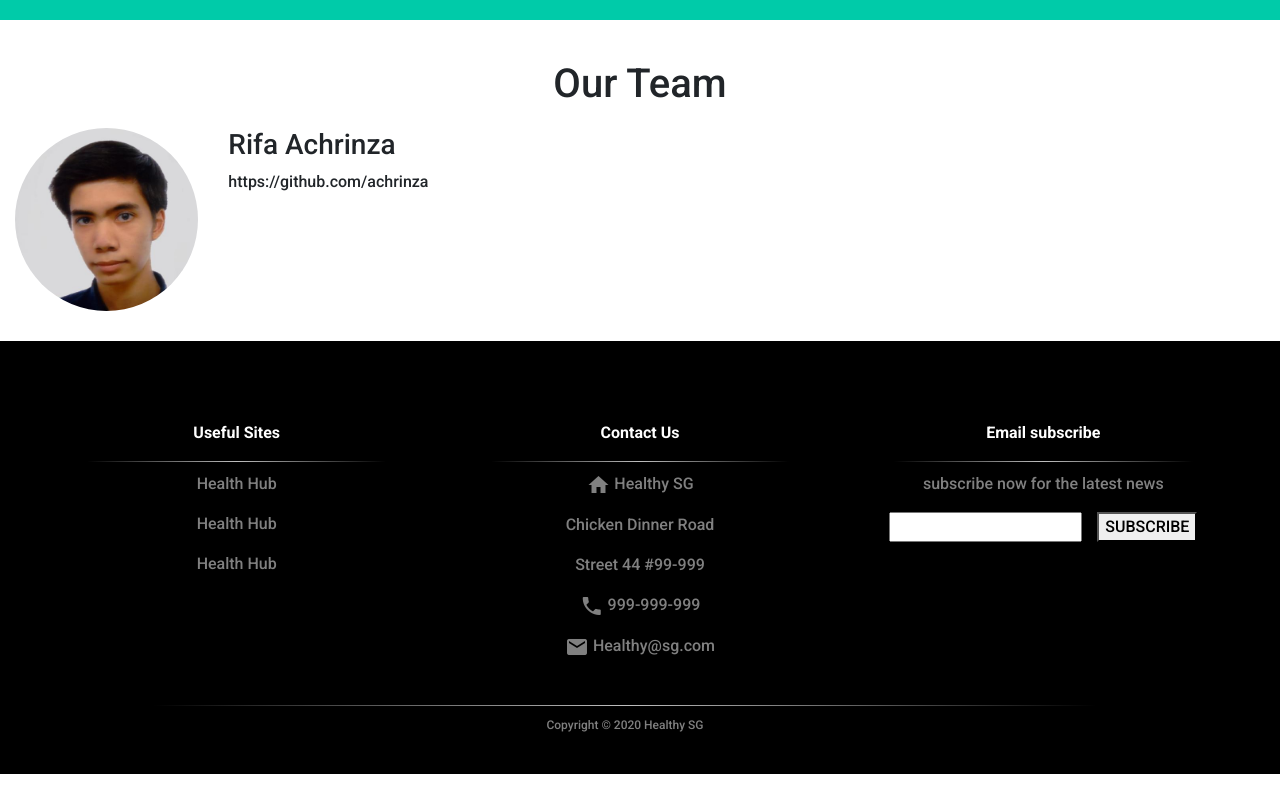
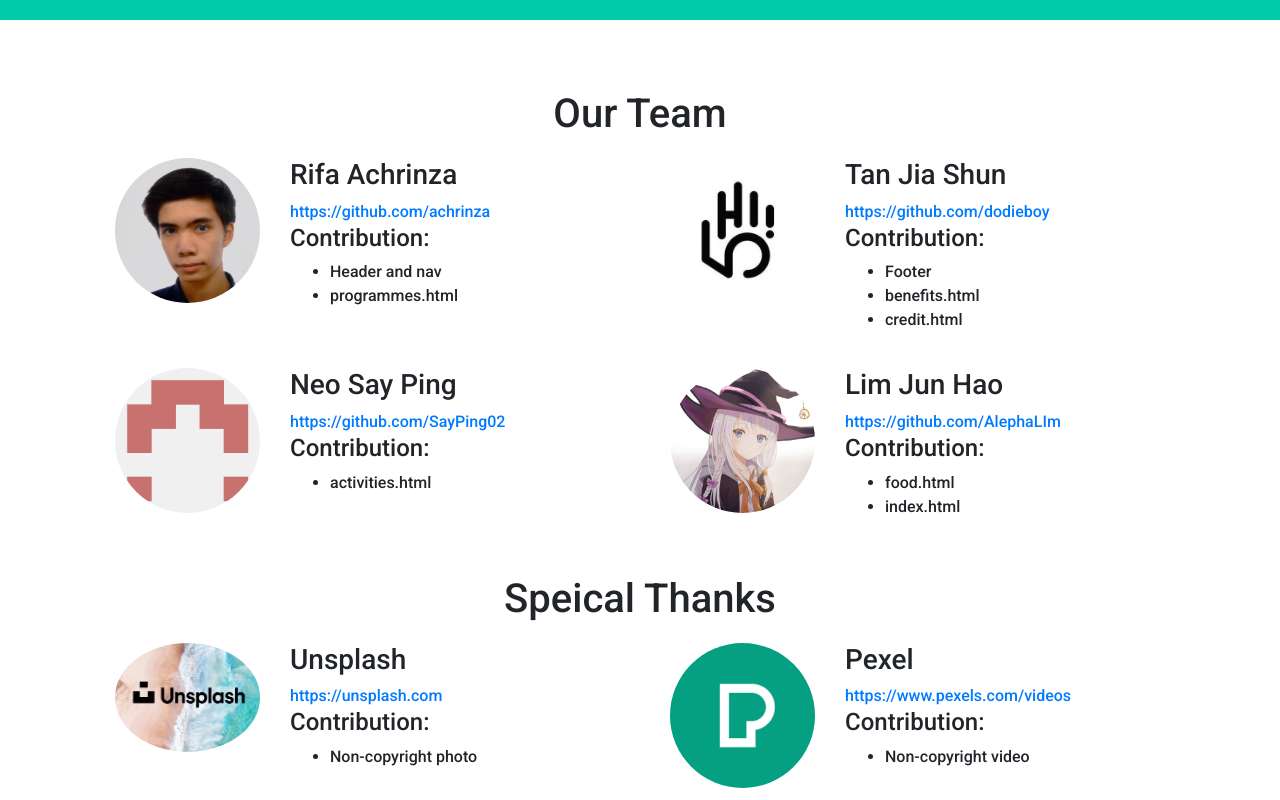
Before and after one commit to achrinza/np-fed-healthyliving, a Next.js app in the folder concept-demo/nextjs/: page /credit in a window 1280 px wide. Shown: the part 780-1580 px from the top of the page. Before the commit the page ends 1554 px from the top, so only its background shows below. Built offline with nearby package versions, Linux system fonts and the light colour scheme; grey boxes are pictures that could not be loaded.

Commit message:
Update credit.tsx, add speical thanks

```diff
--- a/concept-demo/nextjs/pages/credit.tsx
+++ b/concept-demo/nextjs/pages/credit.tsx
@@ -41,12 +41,94 @@ export default function Benefits() {
                     <h1>Our Team</h1>
                 </div>
                 <div className="row">
-                    <div className="icon col-2">
-                    <img src="/static/media/user1.jpg"></img>
+                    <div className="col">
+                        <div className="icon col-4">
+                            <img src="/static/media/user1.jpg"></img>
+                        </div>
+                        <div className="info col-6">
+                            <h3>Rifa Achrinza</h3>
+                            <a href="https://github.com/achrinza">https://github.com/achrinza</a>
+                            <h4>Contribution: </h4>
+                            <ul>
+                                <li>Header and nav</li>
+                                <li>programmes.html</li>
+                            </ul>
+                        </div>
                     </div>
-                    <div className="info col">
-                        <h3>Rifa Achrinza</h3>
-                        <p>https://github.com/achrinza</p>
+                    <div className="col">
+                        <div className="icon col-4">
+                            <img src="/static/media/user2.jpg"></img>
+                        </div>
+                        <div className="info col-6">
+                            <h3>Tan Jia Shun</h3>
+                            <a href="https://github.com/dodieboy">https://github.com/dodieboy</a>
+                            <h4>Contribution: </h4>
+                            <ul>
+                                <li>Footer</li>
+                                <li>benefits.html</li>
+                                <li>credit.html</li>
+                            </ul>
+                        </div>
+                    </div>
+                </div>
+                <div className="row">
+                    <div className="col">
+                        <div className="icon col-4">
+                            <img src="/static/media/user3.png"></img>
+                        </div>
+                        <div className="info col-6">
+                            <h3>Neo Say Ping</h3>
+                            <a href="https://github.com/SayPing02">https://github.com/SayPing02</a>
+                            <h4>Contribution: </h4>
+                            <ul>
+                                <li>activities.html</li>
+                            </ul>
+                        </div>
+                    </div>
+                    <div className="col">
+                        <div className="icon col-4">
+                            <img src="/static/media/user4.png"></img>
+                        </div>
+                        <div className="info col-6">
+                            <h3>Lim Jun Hao</h3>
+                            <a href="https://github.com/AlephaLIm">https://github.com/AlephaLIm</a>
+                            <h4>Contribution: </h4>
+                            <ul>
+                                <li>food.html</li>
+                                <li>index.html</li>
+                            </ul>
+                        </div>
+                    </div>
+                </div>
+                <div className="title">
+                    <h1>Speical Thanks</h1>
+                </div>
+                <div className="row">
+                    <div className="col">
+                        <div className="icon col-4">
+                                <img src="/static/media/thank1.jpg"></img>
+                        </div>
+                        <div className="info col-6">
+                            <h3>Unsplash</h3>
+                            <a href="https://unsplash.com">https://unsplash.com</a>
+                            <h4>Contribution: </h4>
+                            <ul>
+                                <li>Non-copyright photo</li>
+                            </ul>
+                        </div>
+                    </div>
+                    <div className="col">
+                        <div className="icon col-4">
+                                <img src="/static/media/thank2.png"></img>
+                        </div>
+                        <div className="info col-6">
+                            <h3>Pexel</h3>
+                            <a href="https://www.pexels.com/videos">https://www.pexels.com/videos</a>
+                            <h4>Contribution: </h4>
+                            <ul>
+                                <li>Non-copyright video</li>
+                            </ul>
+                        </div>
                     </div>
                 </div>
             </div>
--- a/concept-demo/nextjs/public/static/css/credit.css
+++ b/concept-demo/nextjs/public/static/css/credit.css
@@ -3,7 +3,7 @@
 }
 
 .credit{
-    margin: 30px 50px;;
+    padding: 30px 100px!Important;
 }
 
 .title{
@@ -15,6 +15,10 @@
     margin: 20px 40px;
 }
 
+.icon, .info{
+    float: left;
+}
+
 .icon img{
     width: 100%;
     border-radius: 50%;
```
Also changed, not shown: concept-demo/nextjs/public/static/media/thank1.jpg (added), concept-demo/nextjs/public/static/media/thank2.png (added).
